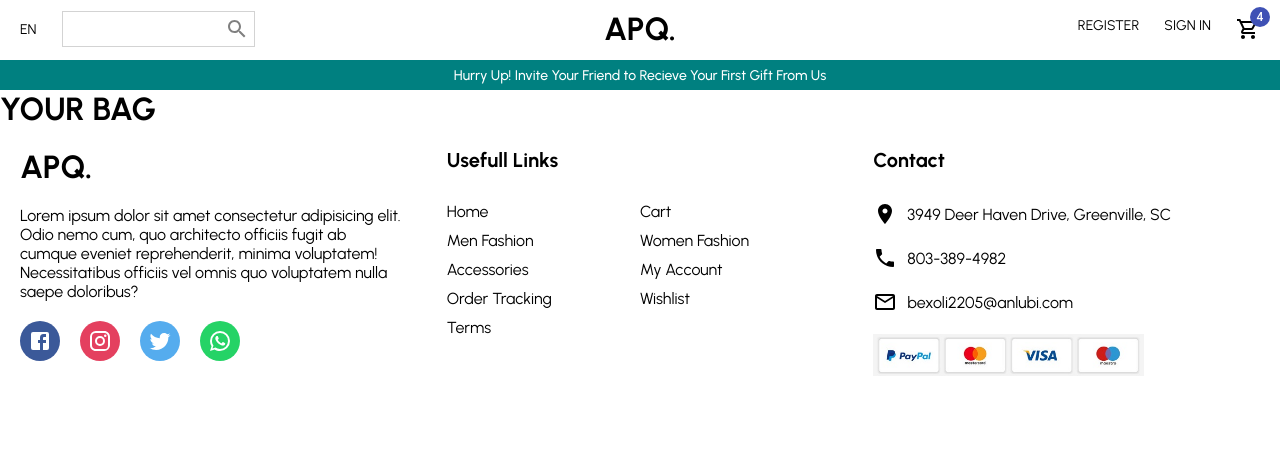
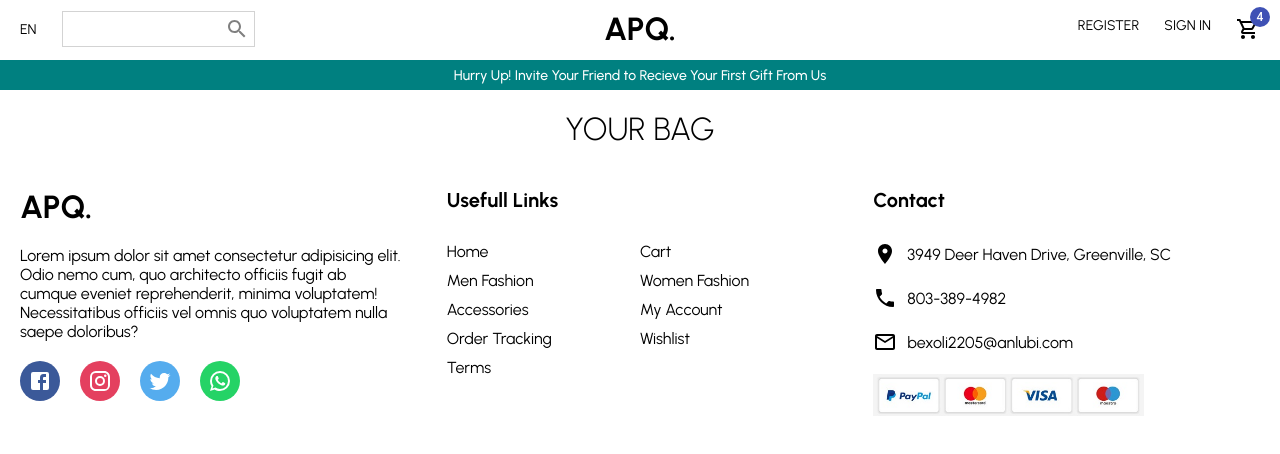
Before and after one commit to AliPooladmast/e-commerce, a React (Create React App) app: page / in a window 1280 px wide. Shown: the top 454 px of the page. Built offline with nearby package versions, Linux system fonts and the light colour scheme.

Commit message:
feat(cart): set style for cart wrapper and its title

```diff
--- a/src/pages/Cart/cart.module.scss
+++ b/src/pages/Cart/cart.module.scss
@@ -0,0 +1,8 @@
+.Wrapper {
+  padding: 20px;
+
+  h1 {
+    font-weight: 300;
+    text-align: center;
+  }
+}
```
